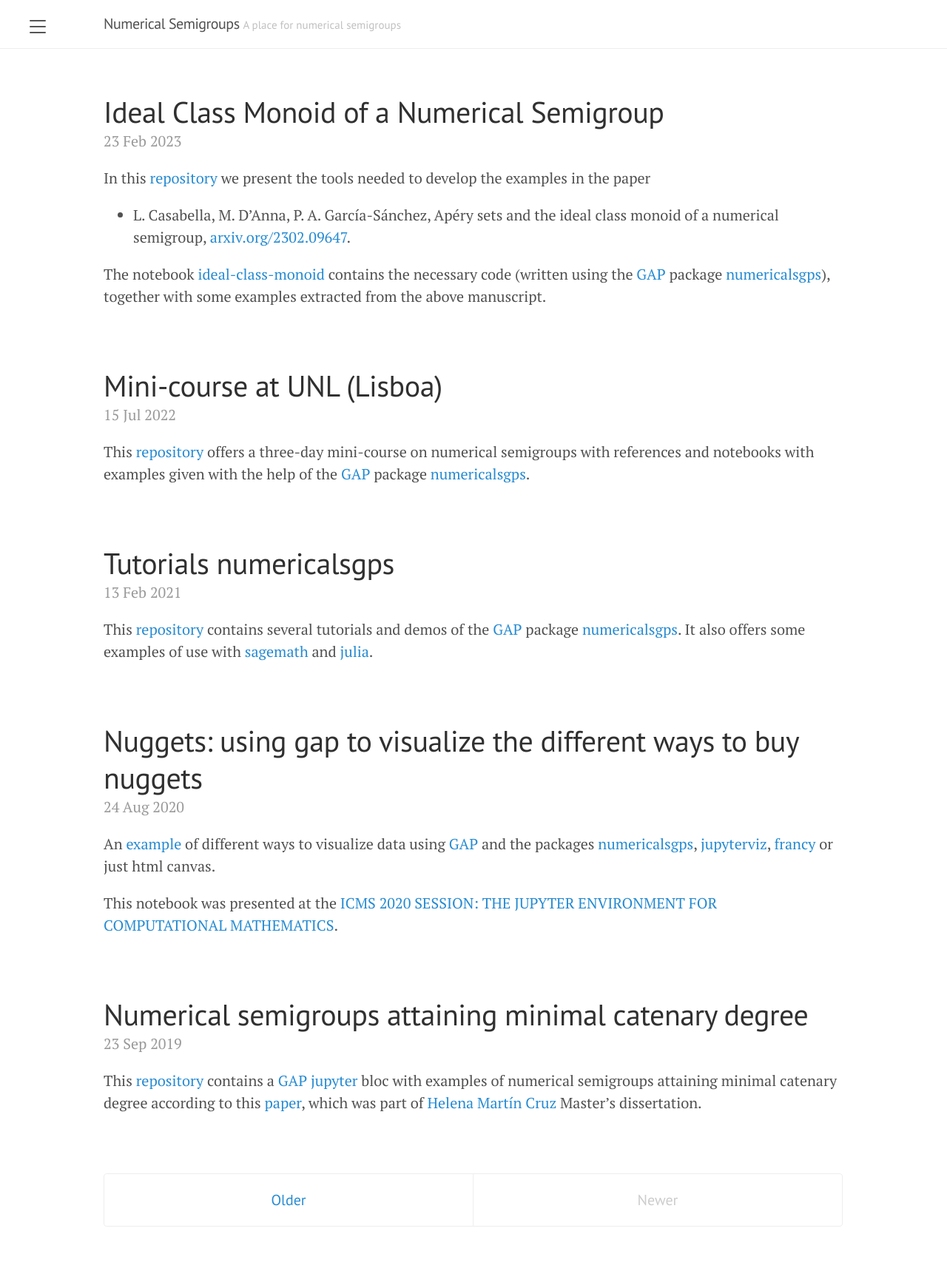
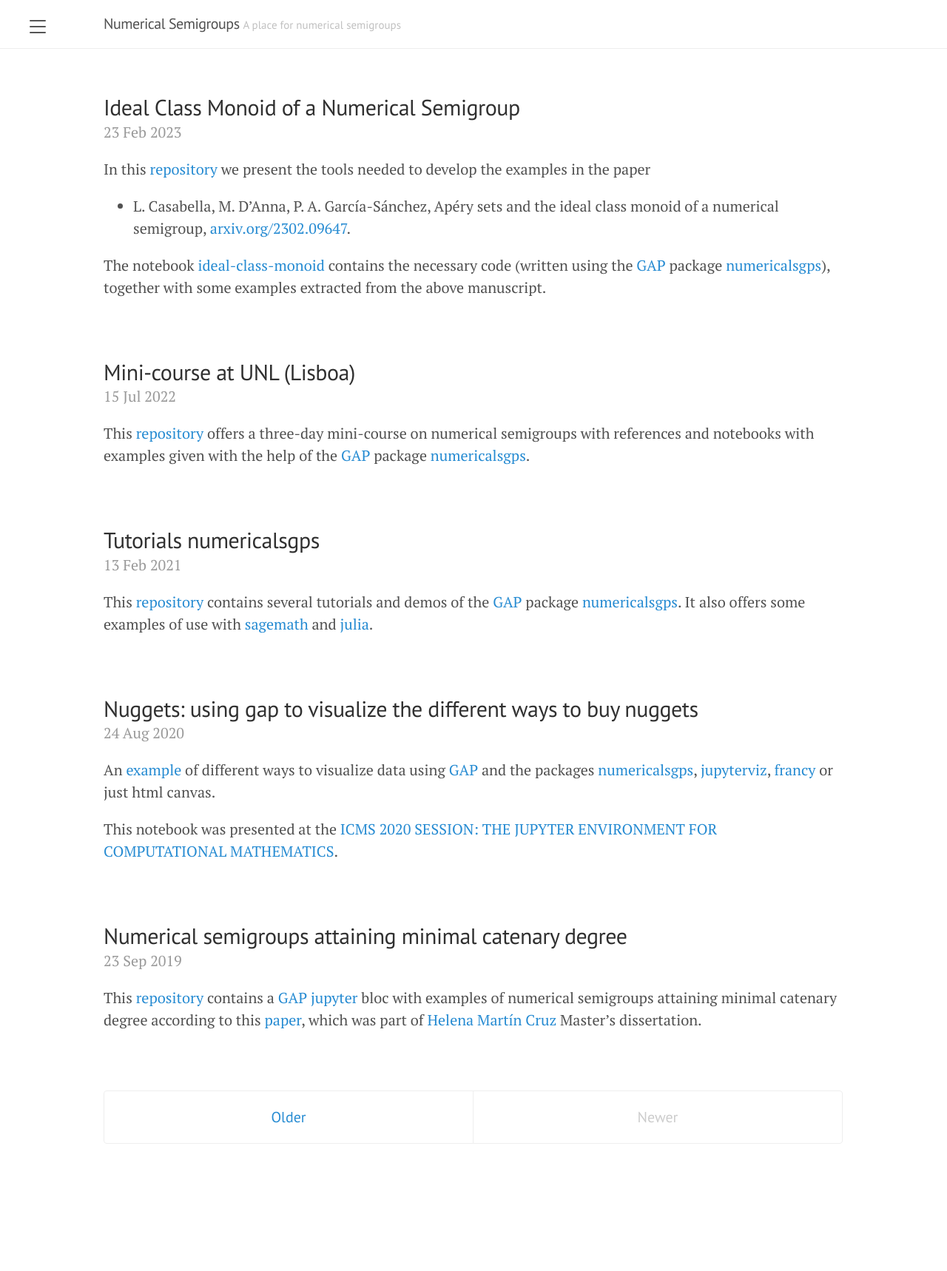
Before and after one commit to numerical-semigroups/numerical-semigroups.github.io, a Jekyll site: the page built from index.html, in a window 1280 px wide. Shown: the whole page at 74% size. Built offline with Jekyll 4.4.1, drawn with Linux system fonts in a browser that asks for light colours; the list of posts is cut into pages by our own code; after the commit the page ends 1606 px from its top, so only the background shows below that.

Commit message:
smaller titles of posts

```diff
--- a/index.html
+++ b/index.html
@@ -6,11 +6,11 @@ title: Home
 <div class="posts">
   {% for post in paginator.posts %}
   <div class="post">
-    <h1 class="post-title">
+    <h2 class="post-title">
       <a href="{{ post.url | absolute_url }}">
         {{ post.title }}
       </a>
-    </h1>
+    </h2>
 
     <span class="post-date">{{ post.date | date_to_string }}</span>
 
```
